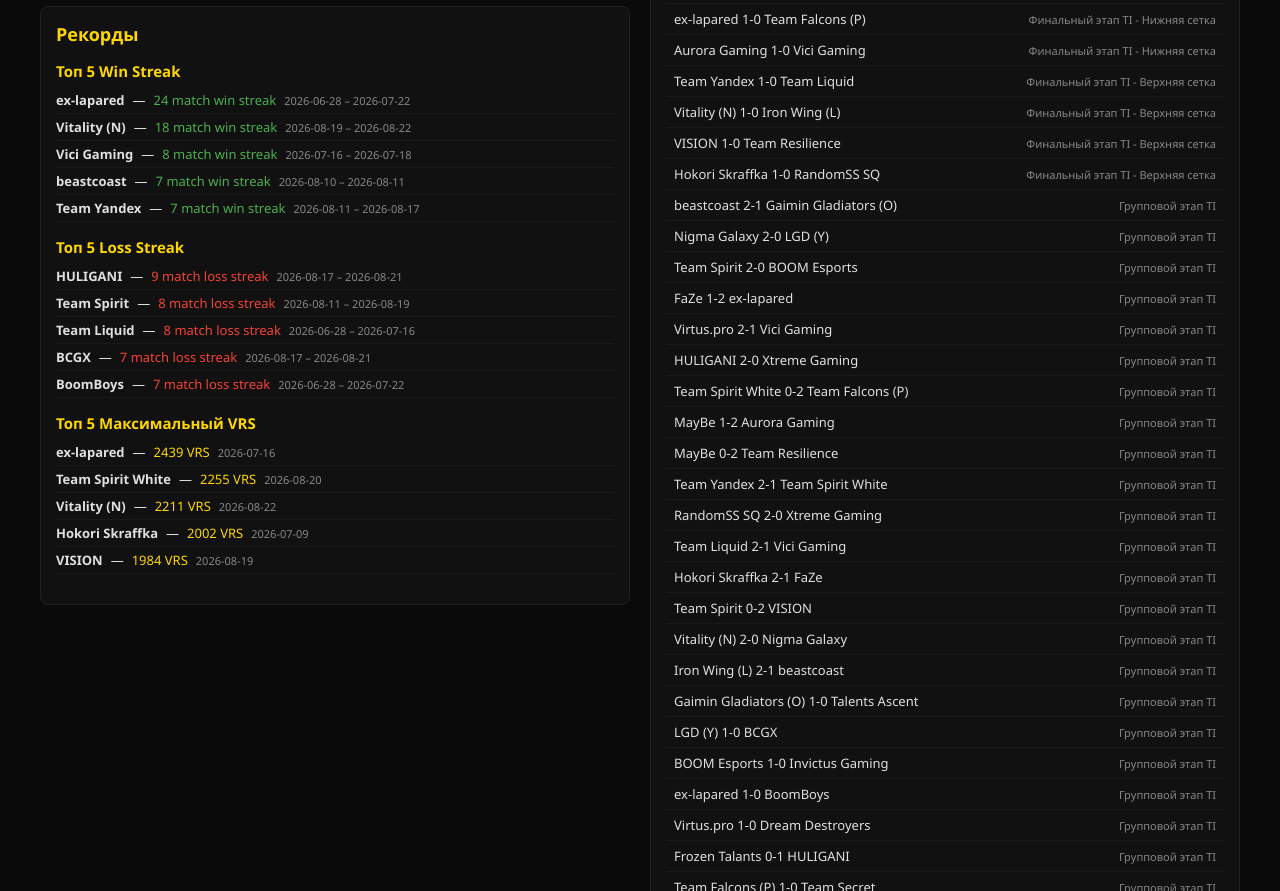
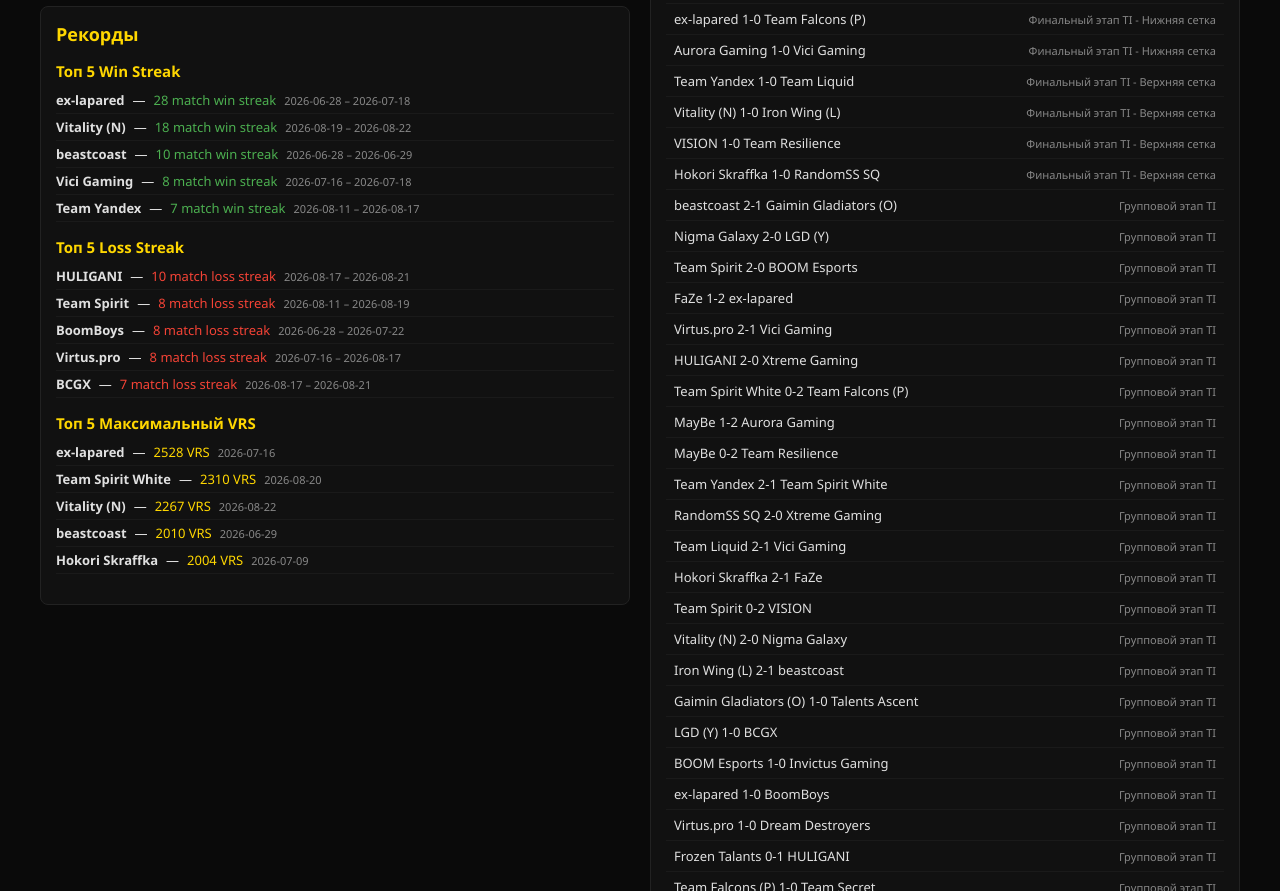
Before and after one commit to yashayouknow/DLTV, a plain HTML site: page index.html in a window 1280 px wide. Shown: the part 1636-2527 px from the top of the page. Drawn offline with Linux system fonts and the light colour scheme.

Commit message:
Fix records: include official team matches vs Other Team

```diff
--- a/index.html
+++ b/index.html
@@ -450,17 +450,13 @@
 
         function renderRecords() {
             const container = document.getElementById('recordsContainer');
-            const officialTeams = Object.keys(allRatings);
+            const teams = Object.keys(allRatings);
             const bestWinStreaks = [];
             const bestLossStreaks = [];
             const peakVRS = [];
 
-            officialTeams.forEach(team => {
-                const matches = allHistory.filter(m =>
-                    (m.team1 === team || m.team2 === team) &&
-                    officialTeams.includes(m.team1) &&
-                    officialTeams.includes(m.team2)
-                ).sort((a, b) => new Date(a.date) - new Date(b.date));
+            teams.forEach(team => {
+                const matches = allHistory.filter(m => m.team1===team || m.team2===team).sort((a,b) => new Date(a.date) - new Date(b.date));
 
                 // Пиковый VRS
                 let currentRating = allRatings[team] || 1500;
@@ -476,16 +472,15 @@
                         }
                     }
                 });
-                peakVRS.push({ team, value: peak, date: peakDate });
+                peakVRS.push({team, value: peak, date: peakDate});
 
-                // Лучший винстрик и лузстрик
                 let curWin = 0, curLoss = 0;
                 let winMatches = [], lossMatches = [];
                 let bestWin = 0, bestWinMatches = [];
                 let bestLoss = 0, bestLossMatches = [];
 
                 for (const m of matches) {
-                    const isWin = (m.winner === 1 && m.team1 === team) || (m.winner === 2 && m.team2 === team);
+                    const isWin = (m.winner===1 && m.team1===team) || (m.winner===2 && m.team2===team);
                     const isTie = m.winner === 0;
                     if (isTie) {
                         if (curWin > 0) winMatches.push(m);
@@ -512,18 +507,18 @@
                         }
                     }
                 }
-                if (bestWin >= 3) bestWinStreaks.push({ team, streak: bestWin, matches: bestWinMatches });
-                if (bestLoss >= 5) bestLossStreaks.push({ team, streak: bestLoss, matches: bestLossMatches });
+                if (bestWin >= 3) bestWinStreaks.push({team, streak: bestWin, matches: bestWinMatches});
+                if (bestLoss >= 5) bestLossStreaks.push({team, streak: bestLoss, matches: bestLossMatches});
             });
 
-            bestWinStreaks.sort((a, b) => b.streak - a.streak);
-            bestLossStreaks.sort((a, b) => b.streak - a.streak);
-            peakVRS.sort((a, b) => b.value - a.value);
+            bestWinStreaks.sort((a,b) => b.streak - a.streak);
+            bestLossStreaks.sort((a,b) => b.streak - a.streak);
+            peakVRS.sort((a,b) => b.value - a.value);
 
             let html = '<div class="record-group"><h3>Топ 5 Win Streak</h3>';
-            bestWinStreaks.slice(0, 5).forEach(rec => {
+            bestWinStreaks.slice(0,5).forEach(rec => {
                 const firstDate = rec.matches[0]?.date || '';
-                const lastDate = rec.matches[rec.matches.length - 1]?.date || '';
+                const lastDate = rec.matches[rec.matches.length-1]?.date || '';
                 html += `<div class="record-entry" onclick="this.nextElementSibling.style.display=this.nextElementSibling.style.display==='flex'?'none':'flex'"><span class="record-team">${rec.team}</span> — <span style="color:#4caf50;">${rec.streak} match win streak</span> <span class="record-dates">${firstDate.slice(0,10)} – ${lastDate.slice(0,10)}</span></div>`;
                 html += '<div class="record-matches" style="display:none;flex-direction:column;">';
                 rec.matches.forEach(m => { html += makeMatchEntryHTML(m); });
@@ -532,9 +527,9 @@
             html += '</div>';
 
             html += '<div class="record-group"><h3>Топ 5 Loss Streak</h3>';
-            bestLossStreaks.slice(0, 5).forEach(rec => {
+            bestLossStreaks.slice(0,5).forEach(rec => {
                 const firstDate = rec.matches[0]?.date || '';
-                const lastDate = rec.matches[rec.matches.length - 1]?.date || '';
+                const lastDate = rec.matches[rec.matches.length-1]?.date || '';
                 html += `<div class="record-entry" onclick="this.nextElementSibling.style.display=this.nextElementSibling.style.display==='flex'?'none':'flex'"><span class="record-team">${rec.team}</span> — <span style="color:#f44336;">${rec.streak} match loss streak</span> <span class="record-dates">${firstDate.slice(0,10)} – ${lastDate.slice(0,10)}</span></div>`;
                 html += '<div class="record-matches" style="display:none;flex-direction:column;">';
                 rec.matches.forEach(m => { html += makeMatchEntryHTML(m); });
@@ -543,7 +538,7 @@
             html += '</div>';
 
             html += '<div class="record-group"><h3>Топ 5 Максимальный VRS</h3>';
-            peakVRS.slice(0, 5).forEach(rec => {
+            peakVRS.slice(0,5).forEach(rec => {
                 html += `<div class="record-entry"><span class="record-team">${rec.team}</span> — <span style="color:#FFD700;">${Math.round(rec.value)} VRS</span>${rec.date ? `<span class="record-dates">${rec.date.slice(0,10)}</span>` : ''}</div>`;
             });
             html += '</div>';
```
